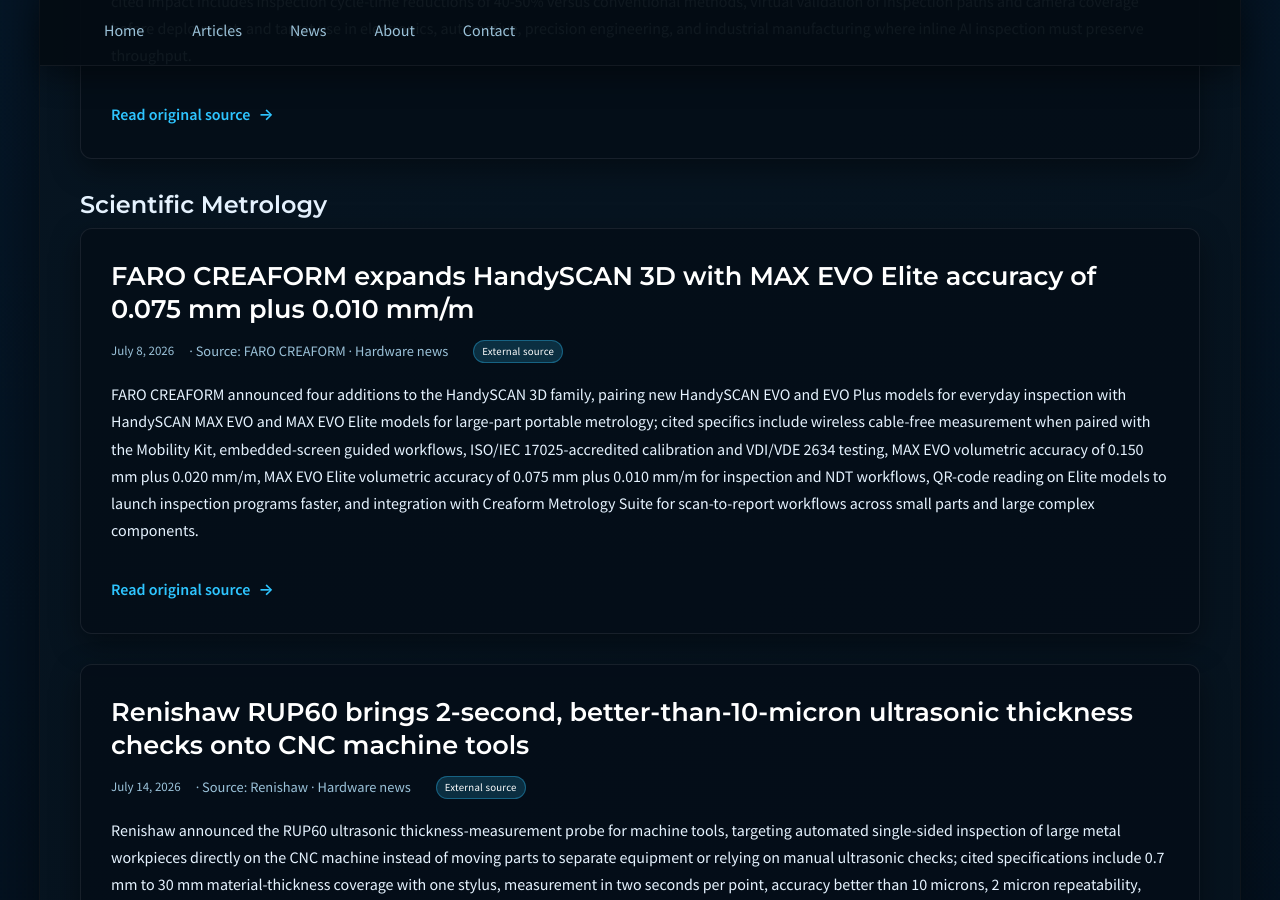
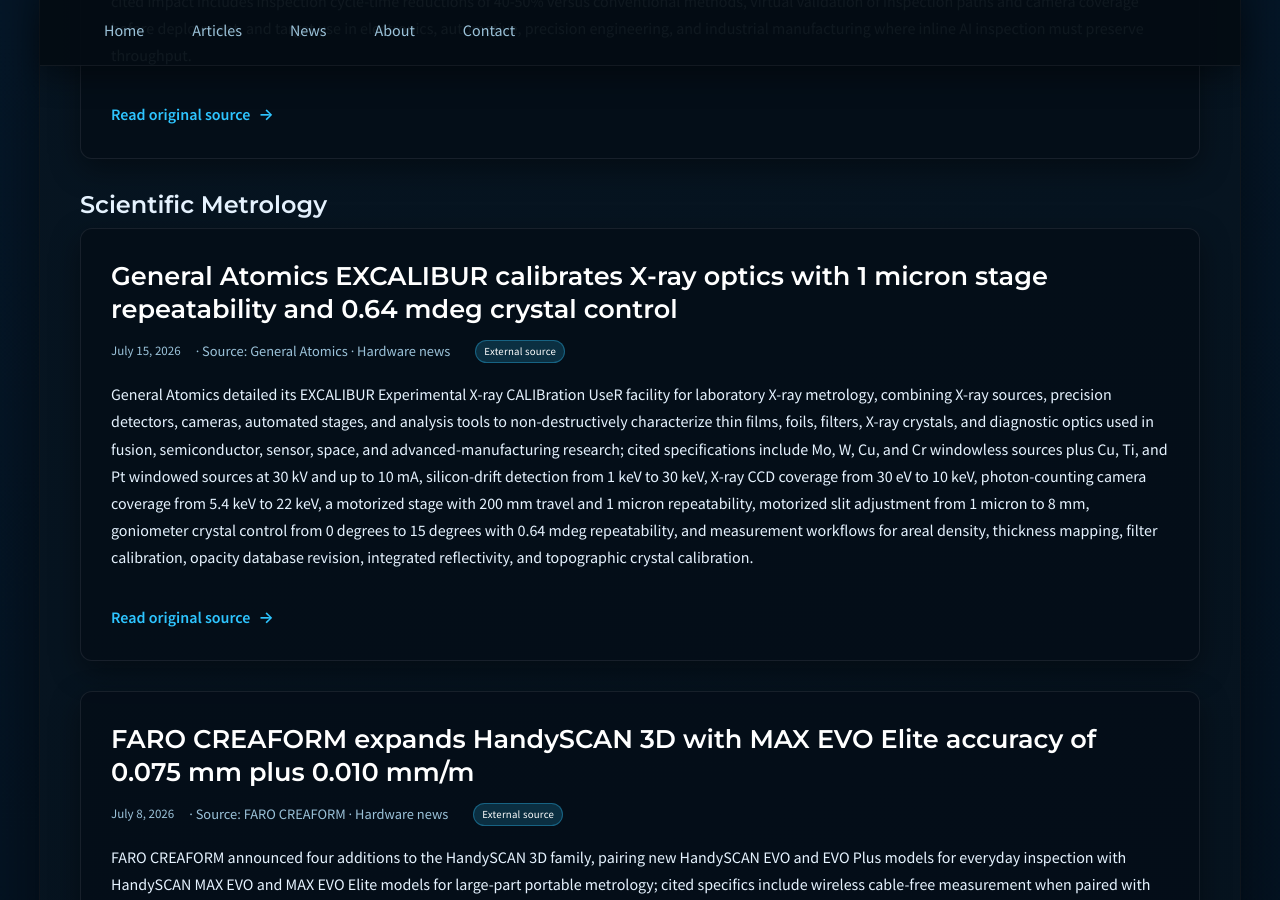
Before and after one commit to JohnForeman/MetrologyCentral, a Jekyll site: the page built from news.md, in a window 1280 px wide and 900 px high, scrolled down 5584 px. Built offline with Jekyll 4.4.1, drawn with Linux system fonts in a browser that asks for light colours.

Commit message:
Add General Atomics EXCALIBUR metrology news

```diff
--- a/_data/news.yml
+++ b/_data/news.yml
@@ -1,3 +1,11 @@
+- date: '2026-07-15'
+  title: General Atomics EXCALIBUR calibrates X-ray optics with 1 micron stage repeatability and 0.64 mdeg crystal control
+  source: General Atomics
+  sector: scientific_metrology
+  kind: hardware_news
+  summary: >-
+    General Atomics detailed its EXCALIBUR Experimental X-ray CALIBration UseR facility for laboratory X-ray metrology, combining X-ray sources, precision detectors, cameras, automated stages, and analysis tools to non-destructively characterize thin films, foils, filters, X-ray crystals, and diagnostic optics used in fusion, semiconductor, sensor, space, and advanced-manufacturing research; cited specifications include Mo, W, Cu, and Cr windowless sources plus Cu, Ti, and Pt windowed sources at 30 kV and up to 10 mA, silicon-drift detection from 1 keV to 30 keV, X-ray CCD coverage from 30 eV to 10 keV, photon-counting camera coverage from 5.4 keV to 22 keV, a motorized stage with 200 mm travel and 1 micron repeatability, motorized slit adjustment from 1 micron to 8 mm, goniometer crystal control from 0 degrees to 15 degrees with 0.64 mdeg repeatability, and measurement workflows for areal density, thickness mapping, filter calibration, opacity database revision, integrated reflectivity, and topographic crystal calibration.
+  url: https://www.ga.com/excalibur
 - date: '2026-07-14'
   title: U.S. manufacturing technology orders reach USD 583.4M in May, up 47.8% year
     over year
```
